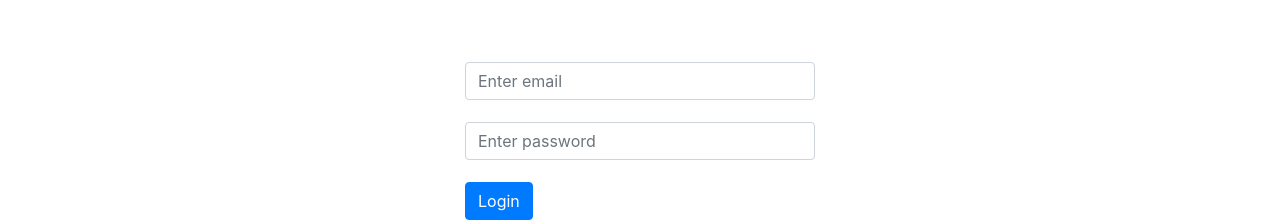
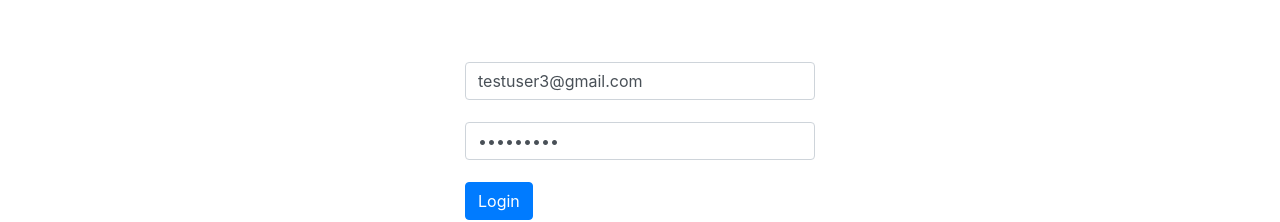
Before and after one commit to nalanagendra/notes-app, a React (Create React App) app: page /login in a window 1280 px wide. Shown: the part 138-360 px from the top of the page. Built offline with nearby package versions, Linux system fonts and the light colour scheme.

Commit message:
Demo user info added

```diff
--- a/src/components/userAuth/Login.js
+++ b/src/components/userAuth/Login.js
@@ -12,8 +12,8 @@ import SuccessAlert from "../resusableComponents/SuccessAlert"
 import ErrorAlert from "../resusableComponents/ErrorAlert"
 
 const initialValues = {
-  email: "",
-  password: "",
+  email: "testuser3@gmail.com",
+  password: "secret123",
 }
 
 const validationSchema = Yup.object({
```
